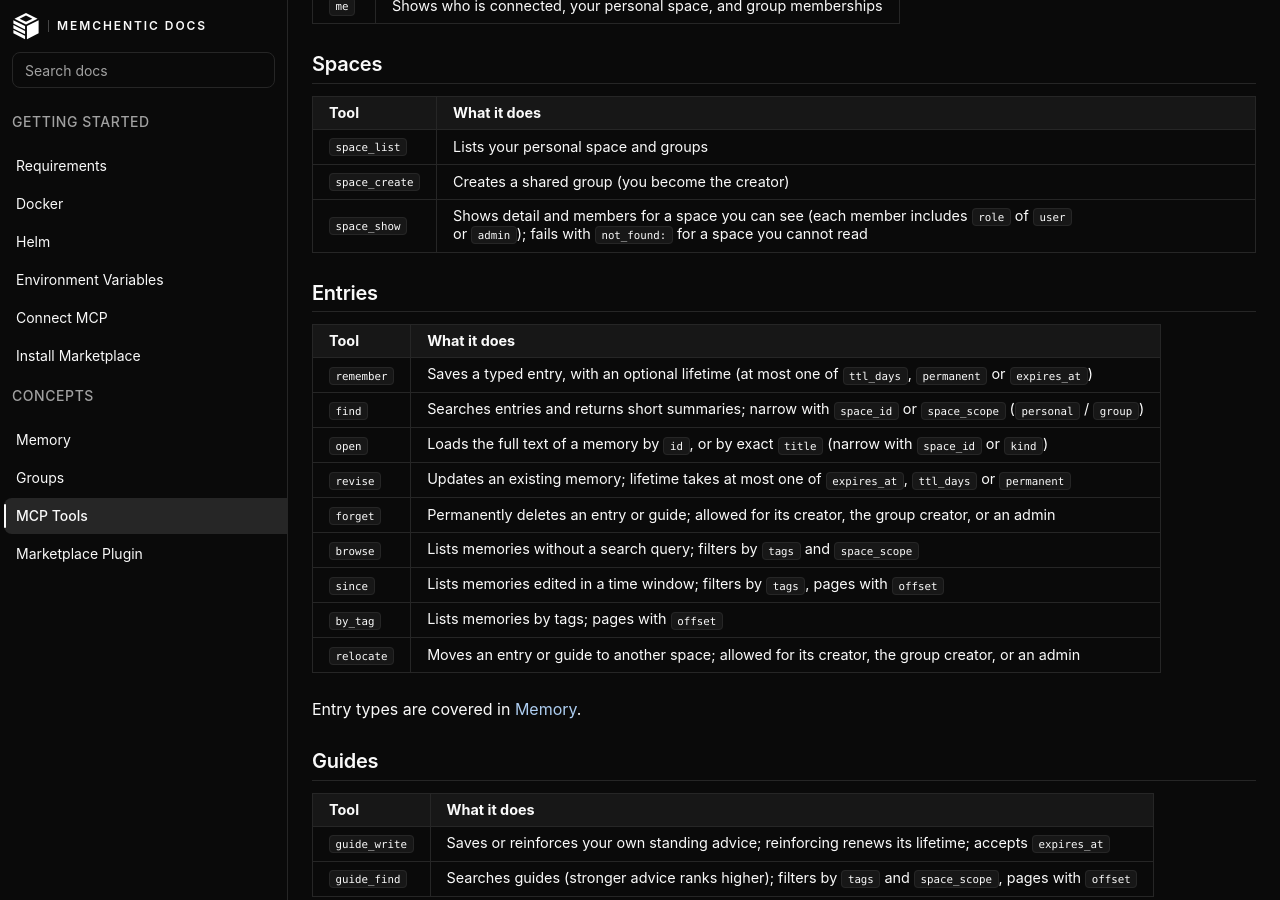
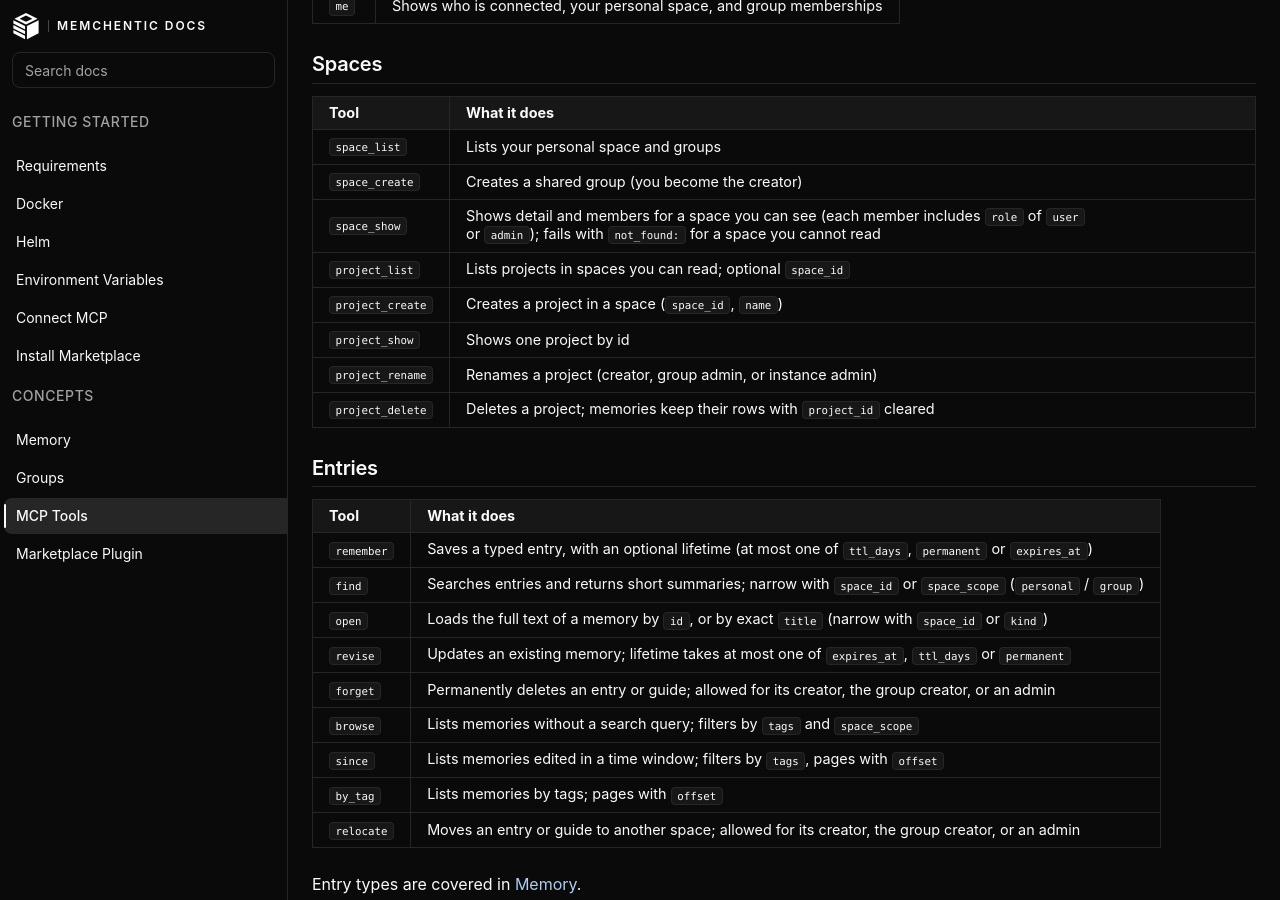
Before and after one commit to memchentic/docs, a Sphinx documentation site: the page built from sphinx/source/mcp-tools.md, in a window 1280 px wide and 900 px high, scrolled down 543 px. Built offline with Sphinx 7.4.7 and the Read the Docs theme 3.1.0, drawn with Linux system fonts in a browser that asks for light colours.

Commit message:
docs: document project MCP tools

```diff
--- a/sphinx/source/mcp-tools.md
+++ b/sphinx/source/mcp-tools.md
@@ -27,6 +27,11 @@ If nothing else is specified, new memories go to **personal**.
 | `space_list` | Lists your personal space and groups |
 | `space_create` | Creates a shared group (you become the creator) |
 | `space_show` | Shows detail and members for a space you can see (each member includes `role` of `user` or `admin`); fails with `not_found:` for a space you cannot read |
+| `project_list` | Lists projects in spaces you can read; optional `space_id` |
+| `project_create` | Creates a project in a space (`space_id`, `name`) |
+| `project_show` | Shows one project by id |
+| `project_rename` | Renames a project (creator, group admin, or instance admin) |
+| `project_delete` | Deletes a project; memories keep their rows with `project_id` cleared |
 
 ## Entries
 
```
